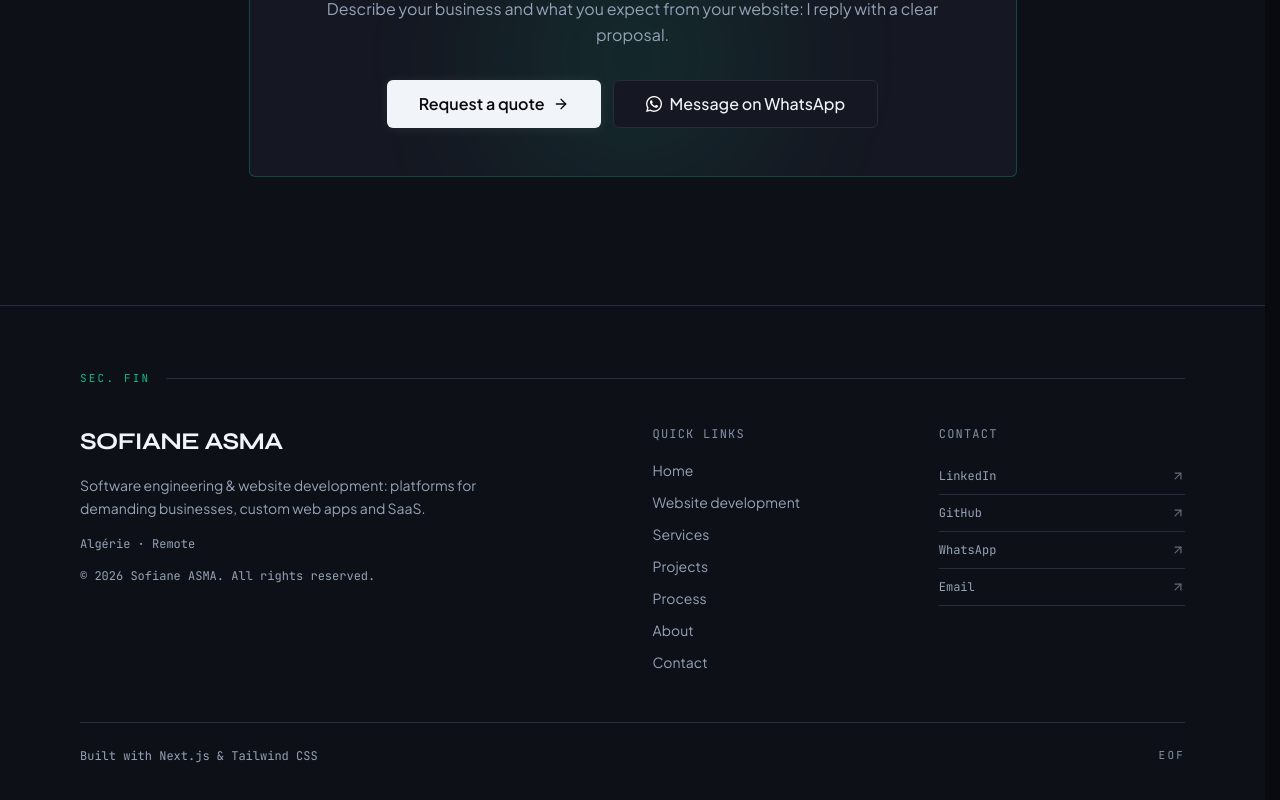
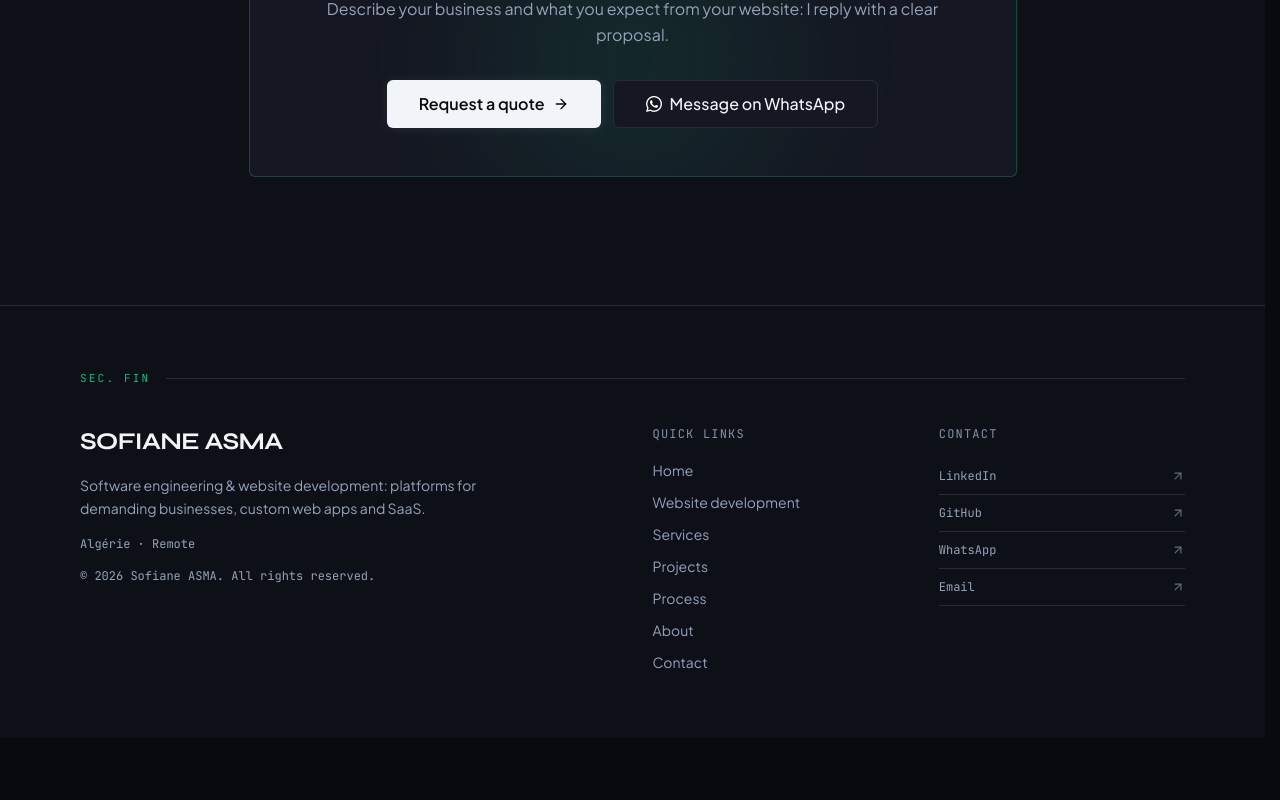
Before and after one commit to SOf1AN3/portfolio-freelance, a Next.js app: page /en/creation-site-web in a window 1280 px wide. Shown: the part 5948-6748 px from the top of the page. After the commit the page ends 6686 px from the top, so only its background shows below. Built offline with nearby package versions, Linux system fonts and the light colour scheme; no server answers.

Commit message:
fix(footer): suppression de la mention builtwith et du marqueur eof

```diff
--- a/src/components/layout/Footer.tsx
+++ b/src/components/layout/Footer.tsx
@@ -118,12 +118,6 @@ export function Footer({ locale }: FooterProps) {
           </Stagger>
         </Reveal>
 
-        <div className="mt-12 flex flex-col gap-2 border-t border-hairline pt-6 sm:flex-row sm:items-center sm:justify-between">
-          <p className="font-mono text-xs text-mist">{t("builtWith")}</p>
-          <span className="font-mono text-[11px] uppercase tracking-[0.2em] text-fog">
-            EOF
-          </span>
-        </div>
       </Container>
     </footer>
   );
--- a/src/messages/ar.json
+++ b/src/messages/ar.json
@@ -408,8 +408,7 @@
     "quickLinks": "روابط سريعة",
     "websiteOffer": "إنشاء موقع ويب",
     "contactTitle": "اتصل بي",
-    "rights": "جميع الحقوق محفوظة.",
-    "builtWith": "صُنع باستخدام Next.js و Tailwind CSS"
+    "rights": "جميع الحقوق محفوظة."
   },
   "notFound": {
     "title": "الصفحة غير موجودة",
--- a/src/messages/en.json
+++ b/src/messages/en.json
@@ -408,8 +408,7 @@
     "quickLinks": "Quick links",
     "websiteOffer": "Website development",
     "contactTitle": "Contact",
-    "rights": "All rights reserved.",
-    "builtWith": "Built with Next.js & Tailwind CSS"
+    "rights": "All rights reserved."
   },
   "notFound": {
     "title": "Page not found",
--- a/src/messages/fr.json
+++ b/src/messages/fr.json
@@ -409,8 +409,7 @@
     "quickLinks": "Liens rapides",
     "websiteOffer": "Création de site web",
     "contactTitle": "Contact",
-    "rights": "Tous droits réservés.",
-    "builtWith": "Conçu avec Next.js & Tailwind CSS"
+    "rights": "Tous droits réservés."
   },
   "notFound": {
     "title": "Page introuvable",
```
